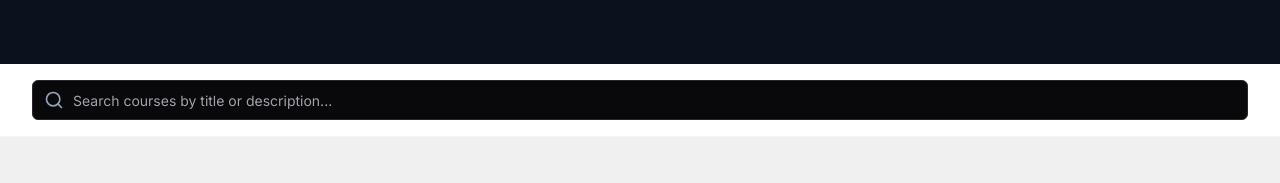
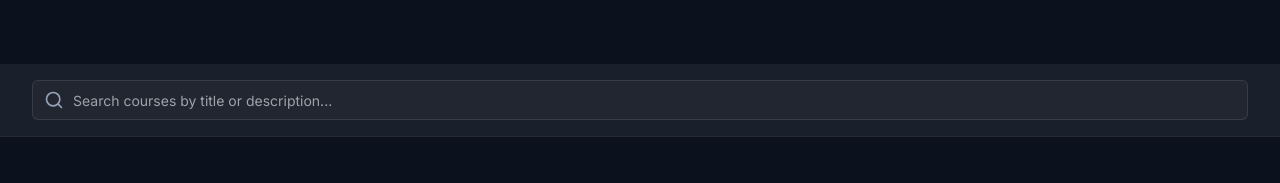
Before and after one commit to AleenDhar/flytbase-learner-insights-17fa7604, a React (Vite) app: page /courses in a window 1280 px wide. Shown: the part 256-439 px from the top of the page. Built offline with nearby package versions, Linux system fonts and the light colour scheme.

Commit message:
Improve dark mode support
Address components that are not yet styled for dark mode.

```diff
--- a/src/components/MetricCard.tsx
+++ b/src/components/MetricCard.tsx
@@ -57,15 +57,15 @@ const MetricCard = ({
   return (
     <div
       className={cn(
-        "card overflow-hidden hover-lift transition-all duration-300",
+        "card overflow-hidden hover-lift transition-all duration-300 bg-[#1A1F2C] border-white/5",
         className
       )}
       style={{ '--delay': index } as React.CSSProperties}
     >
       <div className="flex justify-between items-start">
         <div className="space-y-2">
-          <p className="text-neutral-500 text-sm font-medium">{title}</p>
-          <p className="text-2xl sm:text-3xl font-semibold text-neutral-900 metric-appear">
+          <p className="text-neutral-400 text-sm font-medium">{title}</p>
+          <p className="text-2xl sm:text-3xl font-semibold text-white metric-appear">
             {displayValue}
           </p>
 
@@ -75,8 +75,8 @@ const MetricCard = ({
                 className={cn(
                   "text-xs font-medium rounded-full px-2 py-0.5 flex items-center",
                   trend.isPositive
-                    ? "text-green-700 bg-green-50"
-                    : "text-red-700 bg-red-50"
+                    ? "text-green-200 bg-green-900/40"
+                    : "text-red-200 bg-red-900/40"
                 )}
               >
                 {trend.isPositive ? '↑' : '↓'} {Math.abs(trend.value)}%
@@ -85,7 +85,7 @@ const MetricCard = ({
           )}
         </div>
 
-        <div className="p-3 rounded-lg bg-flytbase-light text-flytbase-primary">
+        <div className="p-3 rounded-lg bg-[#222631] text-white">
           {icon}
         </div>
       </div>
--- a/src/pages/Courses.tsx
+++ b/src/pages/Courses.tsx
@@ -91,7 +91,7 @@ const Courses = () => {
   });
 
   return (
-    <div className="min-h-screen bg-flytbase-light">
+    <div className="min-h-screen bg-flytbase-primary">
       <Navigation />
 
       {/* Header */}
@@ -126,14 +126,14 @@ const Courses = () => {
       </section>
 
       {/* Search Bar */}
-      <div className="bg-white border-b border-neutral-200 sticky top-16 z-10">
+      <div className="bg-[#1A1F2C] border-b border-white/5 sticky top-16 z-10">
         <div className="max-w-7xl mx-auto px-4 sm:px-6 lg:px-8 py-4">
           <div className="relative">
             <Search className="absolute left-3 top-1/2 transform -translate-y-1/2 text-neutral-400 h-5 w-5" />
             <Input
               type="text"
               placeholder="Search courses by title or description..."
-              className="pl-10 w-full"
+              className="pl-10 w-full bg-[#222631] border-white/10 text-white"
               value={searchTerm}
               onChange={(e) => setSearchTerm(e.target.value)}
             />
@@ -142,7 +142,7 @@ const Courses = () => {
       </div>
 
       {/* Course Grid */}
-      <section className="py-12">
+      <section className="py-12 bg-flytbase-primary">
         <div className="max-w-7xl mx-auto px-4 sm:px-6 lg:px-8">
           {filteredCourses.length > 0 ? (
             <div className="grid md:grid-cols-2 lg:grid-cols-3 gap-8">
@@ -153,8 +153,8 @@ const Courses = () => {
           ) : (
             <div className="text-center py-16">
               <BookOpen className="mx-auto h-12 w-12 text-neutral-300" />
-              <h3 className="mt-4 text-lg font-medium text-neutral-900">No courses found</h3>
-              <p className="mt-1 text-neutral-500">Try adjusting your search or filter to find what you're looking for.</p>
+              <h3 className="mt-4 text-lg font-medium text-white">No courses found</h3>
+              <p className="mt-1 text-neutral-400">Try adjusting your search or filter to find what you're looking for.</p>
               <Button
                 className="mt-6 bg-flytbase-secondary hover:bg-flytbase-secondary/90"
                 onClick={() => {
```
